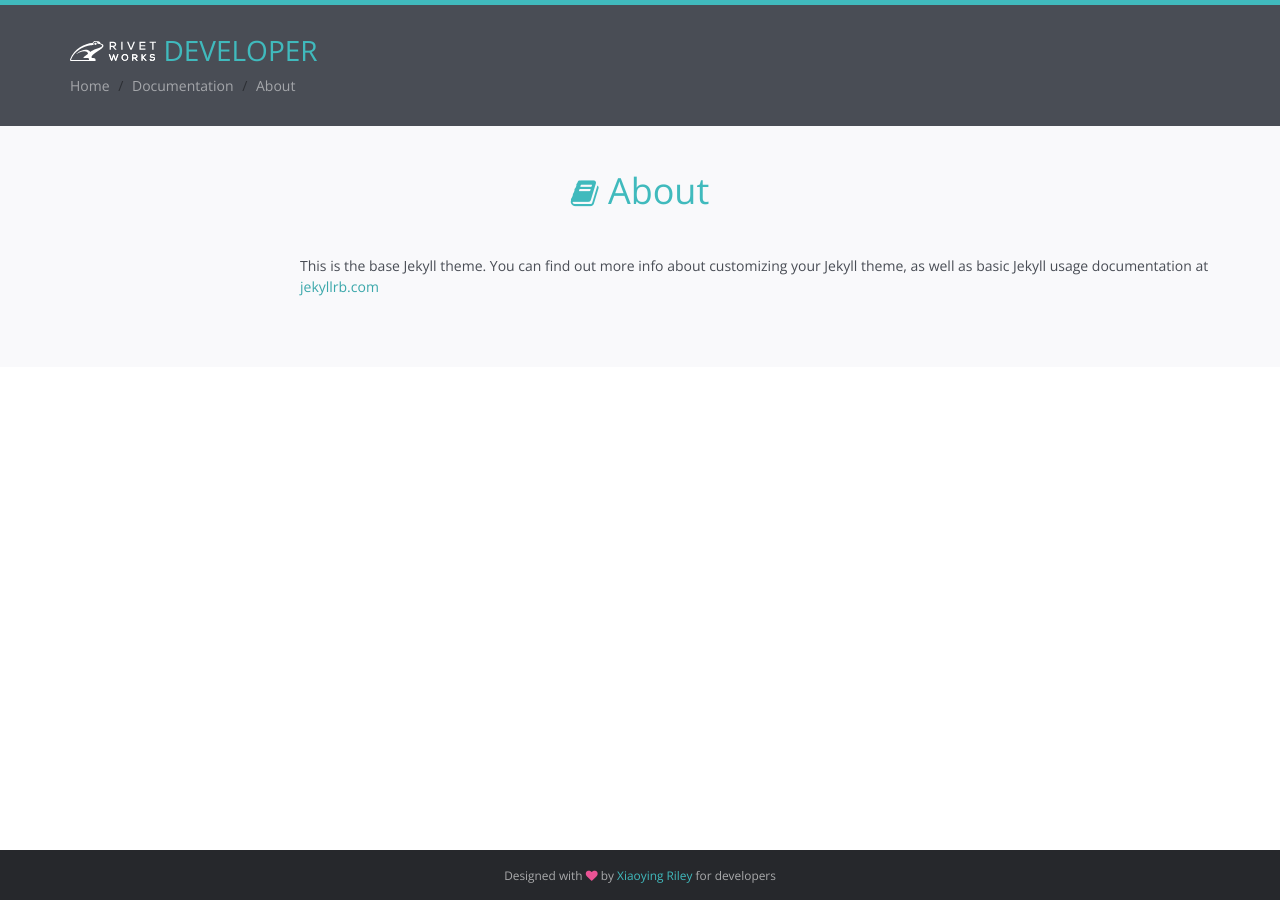
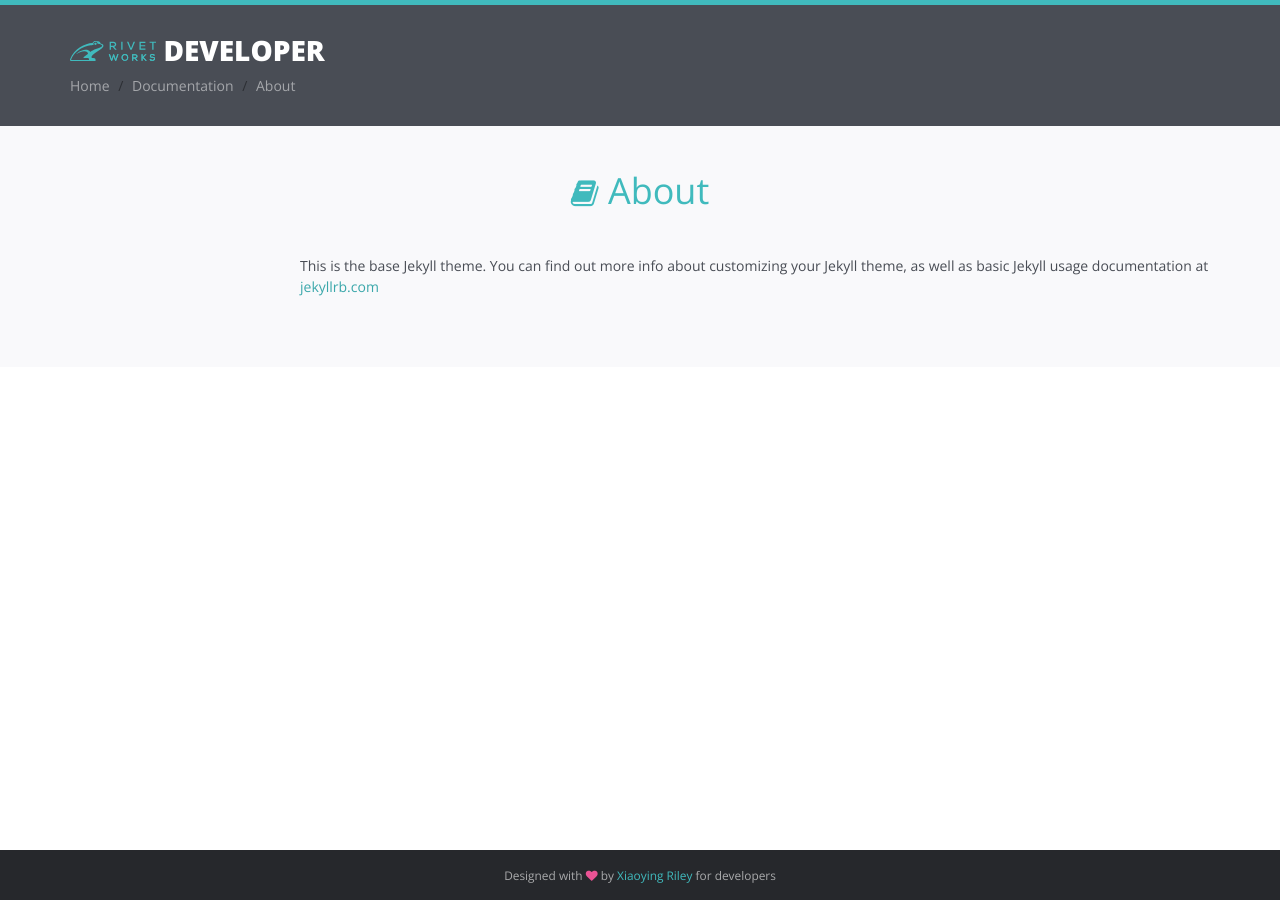
Before and after one commit to tmkorte/tmkorte.github.com, a Jekyll site: the page built from about.md, in a window 1280 px wide. Built offline with Jekyll 4.4.1, drawn with Linux system fonts in a browser that asks for light colours.

Commit message:
Back to a green frog.
Signed-off-by: Mike Korte <korte@rivet.works>

```diff
--- a/_includes/header-home.html
+++ b/_includes/header-home.html
@@ -2,8 +2,7 @@
     <div class="container">
         <div class="branding">
             <h1 class="logo">
-              {% include logo-svg.html width="116.2" height="27" %}
-              <span class="text-highlight">Developer</span>
+              <span class="text-highlight">{% include logo-svg.html width="116.2" height="27" %} </span><span class="text-bold">Developer</span>
             </h1>
         </div><!--//branding-->
 
--- a/_includes/header.html
+++ b/_includes/header.html
@@ -4,8 +4,7 @@
         <div class="branding">
             <h1 class="logo">
                 <a href="/index.html">
-                  {% include logo-svg.html width="86.1" height="20" %}
-                  <span class="text-highlight">Developer</span>
+                  <span class="text-highlight">{% include logo-svg.html width="86.1" height="20" %} </span><span class="text-bold">Developer</span>
                 </a>
             </h1>
         </div><!--//branding-->
```
